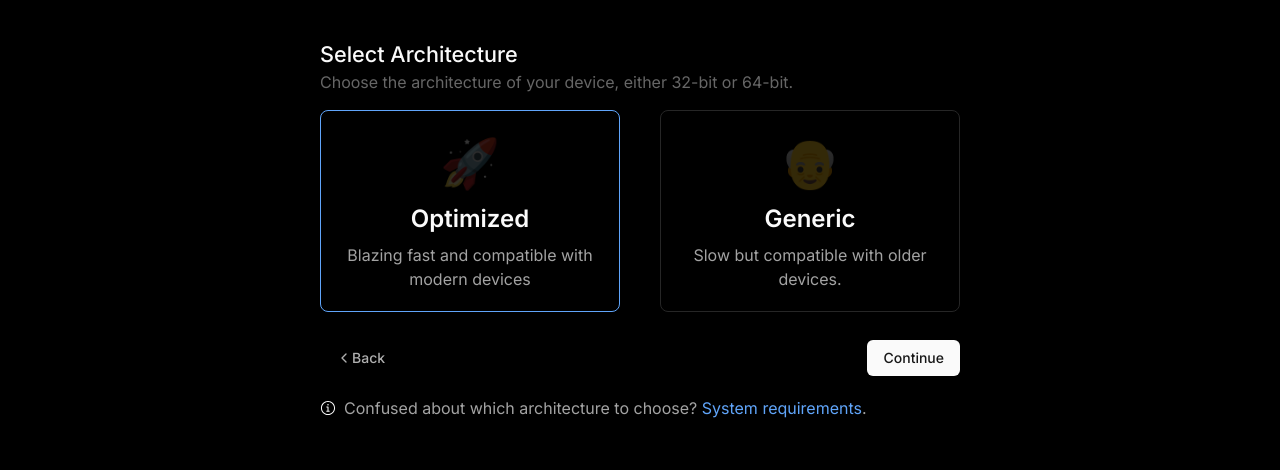
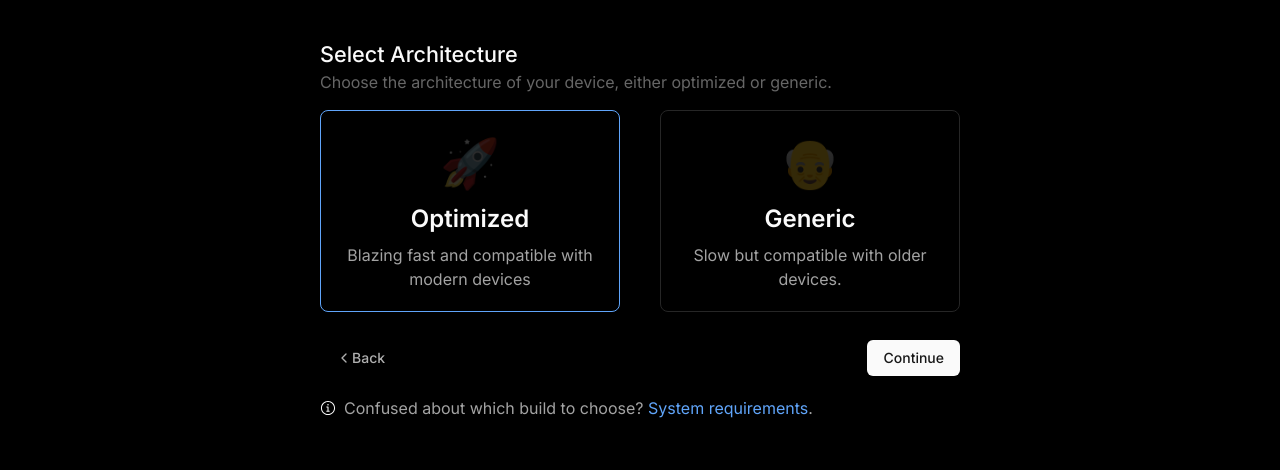
Before and after one commit to zen-browser/www, a Next.js app: page /download in a window 1280 px wide. Both pictures are taken after a click on the button "Continue". Shown: the part 255-725 px from the top of the page. Built offline with nearby package versions, Linux system fonts and the light colour scheme.

Commit message:
feat: Update architecture selection on download page

```diff
--- a/src/components/download.tsx
+++ b/src/components/download.tsx
@@ -250,7 +250,7 @@ export default function DownloadPage() {
                 out={platform !== "Windows" && platform !== "Linux" && flowIndex >= 1}
               >
                 <FieldTitle>Select Architecture</FieldTitle>
-                <FieldDescription>Choose the architecture of your device, either 32-bit or 64-bit.</FieldDescription>
+                <FieldDescription>Choose the architecture of your device, either optimized or generic.</FieldDescription>
                 <div className="flex items-center justify-center">
                   <div onClick={() => setSelectedArchitecture("specific")} className={ny("select-none w-full h-full mb-2 p-5 flex flex-col items-center rounded-lg bg-background cursor-pointer border", selectedArchitecture === "specific" ? "border-blue-400" : "")}>
                     <h1 className="text-5xl my-2 opacity-40 dark:opacity-20">🚀</h1>
@@ -357,7 +357,7 @@ export default function DownloadPage() {
           {((platform === "Linux" || platform === "Windows") && flowIndex === 1) && (
             <div className="mt-5 flex items-center">
               <InfoCircledIcon className="size-4 mr-2" />
-              <p className="text-muted-foreground">Confused about which architecture to choose? <a href="https://github.com/zen-browser/desktop/blob/main/docs/requirements.md#supported-cpus-for-optimized-builds-windows-and-linux" target="_blank" className="text-blue-400">System requirements</a>.</p>
+              <p className="text-muted-foreground">Confused about which build to choose? <a href="https://github.com/zen-browser/desktop/blob/main/docs/requirements.md#supported-cpus-for-optimized-builds-windows-and-linux" target="_blank" className="text-blue-400">System requirements</a>.</p>
             </div>
           )}
         </div>
```
